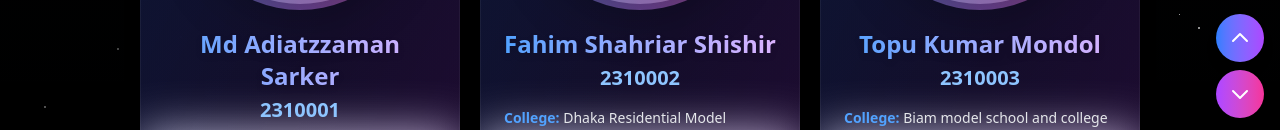
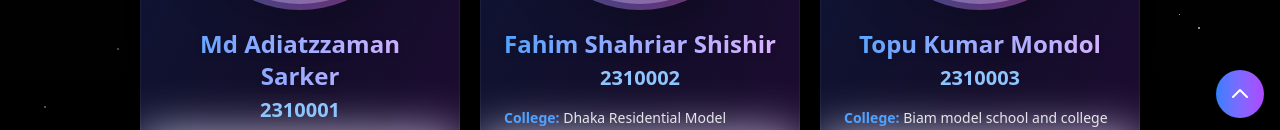
Before and after one commit to shuvoBoss44/ECE-23, a React (Vite) app: page / in a window 1280 px wide. Shown: the part 666-796 px from the top of the page. Built offline with nearby package versions, Linux system fonts and the light colour scheme.

Commit message:
changed something

```diff
--- a/src/App.jsx
+++ b/src/App.jsx
@@ -41,7 +41,7 @@ const App = () => {
     }
   }, [searchParams, scrollToCard]);
 
-  // 👇 Scroll to bottom then top to force DOM rendering
+  // Scroll to bottom then top to force DOM rendering
   useEffect(() => {
     window.scrollTo(0, document.body.scrollHeight);
     window.scrollTo(0, 0);
@@ -65,10 +65,6 @@ const App = () => {
 
   const scrollToTop = () => {
     window.scrollTo({ top: 0, behavior: "smooth" });
-  };
-
-  const scrollToBottom = () => {
-    window.scrollTo({ top: document.body.scrollHeight, behavior: "smooth" });
   };
 
   return (
@@ -213,25 +209,6 @@ const App = () => {
                 />
               </svg>
             </button>
-            <button
-              onClick={scrollToBottom}
-              className="p-3 bg-gradient-to-r from-purple-500 to-pink-500 text-white rounded-full shadow-lg hover:shadow-xl transition-all duration-300 hover:scale-110"
-              title="Go to Bottom"
-            >
-              <svg
-                className="w-6 h-6"
-                fill="none"
-                stroke="currentColor"
-                viewBox="0 0 24 24"
-              >
-                <path
-                  strokeLinecap="round"
-                  strokeLinejoin="round"
-                  strokeWidth="2"
-                  d="M19 9l-7 7-7-7"
-                />
-              </svg>
-            </button>
           </div>
 
           {/* Footer */}
```
